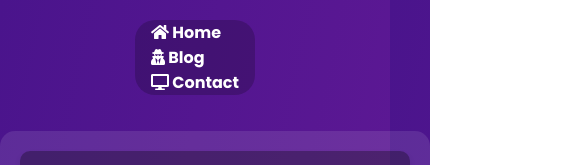
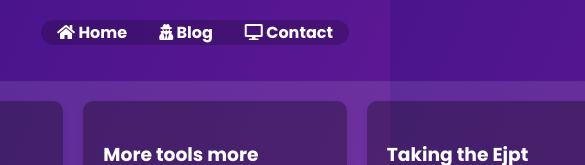
Before and after one commit to MasterchiefGalaxy/5H3PH3RD.Firebase, a website: page blog.html in a window 390 px wide. Shown: the top 165 px of the page, 585 px wide, since content can reach past the window. Drawn offline with Linux system fonts and the light colour scheme.

Commit message:
more mobile viewing changes

```diff
--- a/blog.html
+++ b/blog.html
@@ -29,7 +29,6 @@
             background: rgba(0, 0, 0, 0.2);
             border-radius: 20px;
             margin-top: 20px;
-            flex-wrap: wrap; /* Allows nav items to wrap in small screens */
         }
         #main-nav ul li a {
             color: #ffffff;
@@ -81,15 +80,6 @@
         .mantine-button:hover {
             background: #ffb300;
         }
-        /* Media Query for Mobile Devices */
-        @media (max-width: 600px) {
-            .container {
-                grid-template-columns: 1fr; /* Makes the grid one column on small screens */
-            }
-            #main-nav ul {
-                flex-direction: column; /* Stack nav items vertically on smaller screens */
-            }
-        }
     </style>
 </head>
 <body>
```
